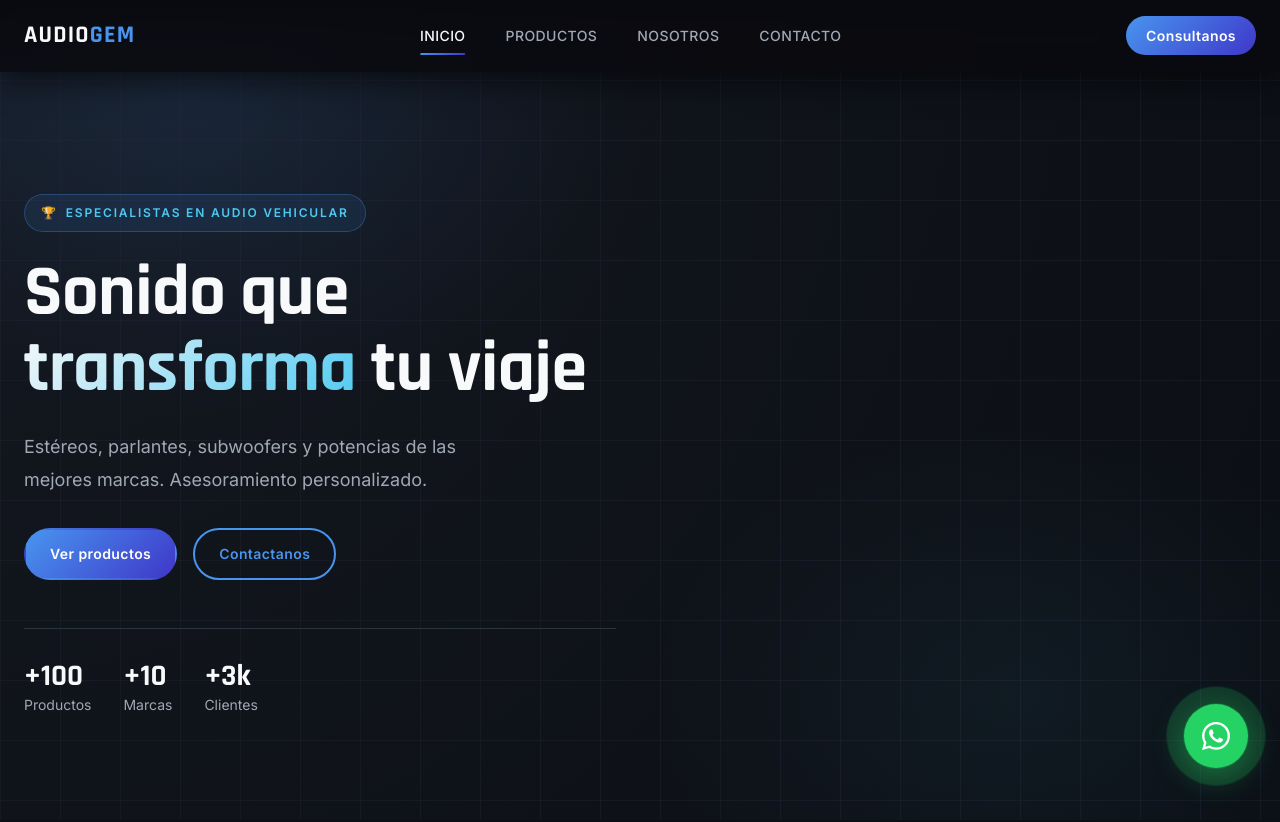
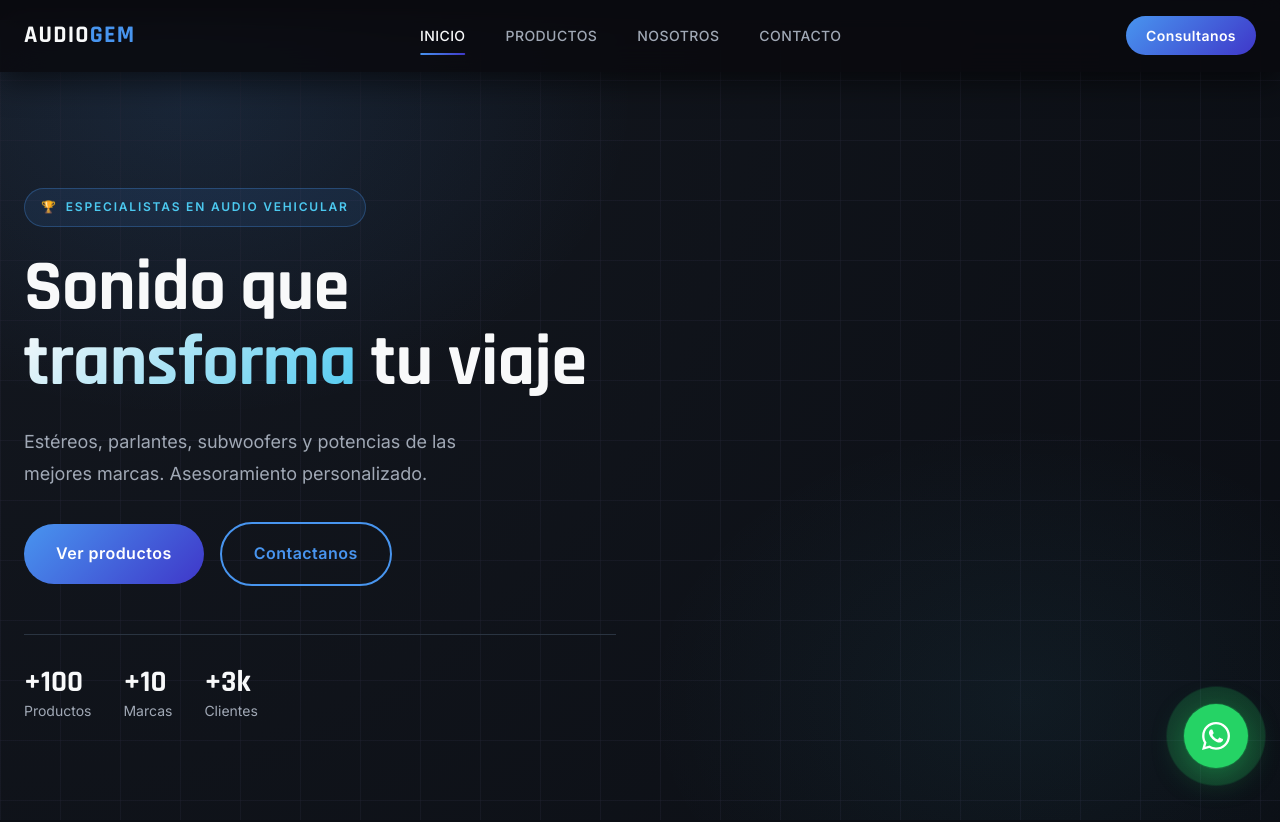
Before and after one commit to EstebanMutuverria/audiogem-web, a React (Vite) app: page / in a window 1280 px wide. Shown: the top 822 px of the page. Built offline with nearby package versions, Linux system fonts and the light colour scheme.

Commit message:
changes in Button.css and HeroSection.jsx

```diff
--- a/src/components/ui/Button.css
+++ b/src/components/ui/Button.css
@@ -33,6 +33,7 @@
 .btn--primary {
     background: var(--gradient-primary);
     color: var(--color-white);
+    border: transparent;
 }
 
 .btn--primary:hover {
--- a/src/features/home/HeroSection.jsx
+++ b/src/features/home/HeroSection.jsx
@@ -39,10 +39,10 @@ const HeroSection = () => {
                     </p>
 
                     <div className="hero__actions">
-                        <Button to="/productos" size="md">
+                        <Button to="/productos" size="lg">
                             Ver productos
                         </Button>
-                        <Button to="/contacto" variant="secondary" size="md">
+                        <Button to="/contacto" variant="secondary" size="lg">
                             Contactanos
                         </Button>
                     </div>
```
